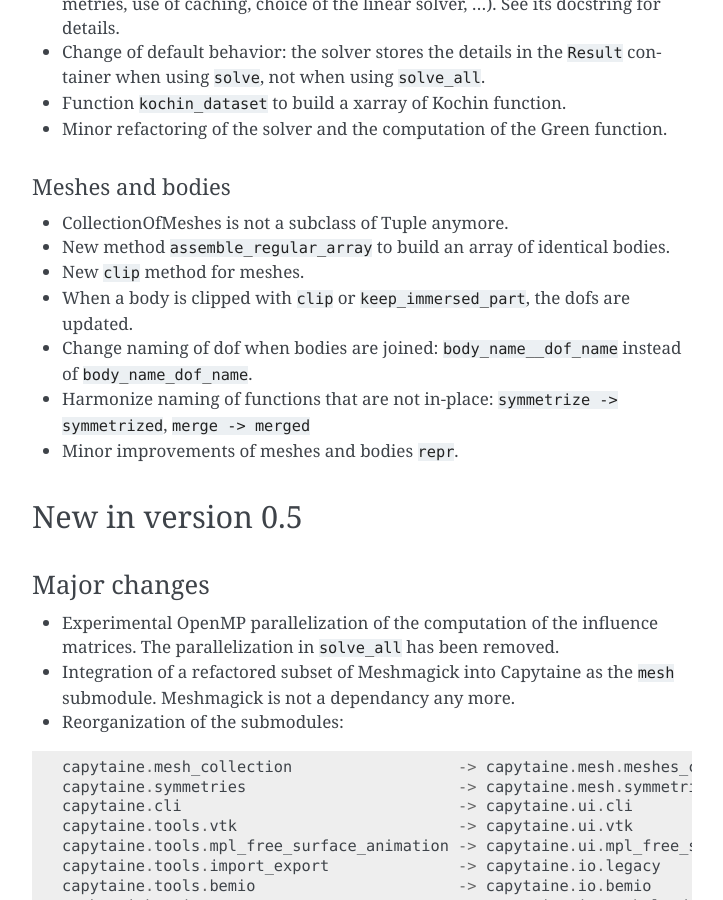
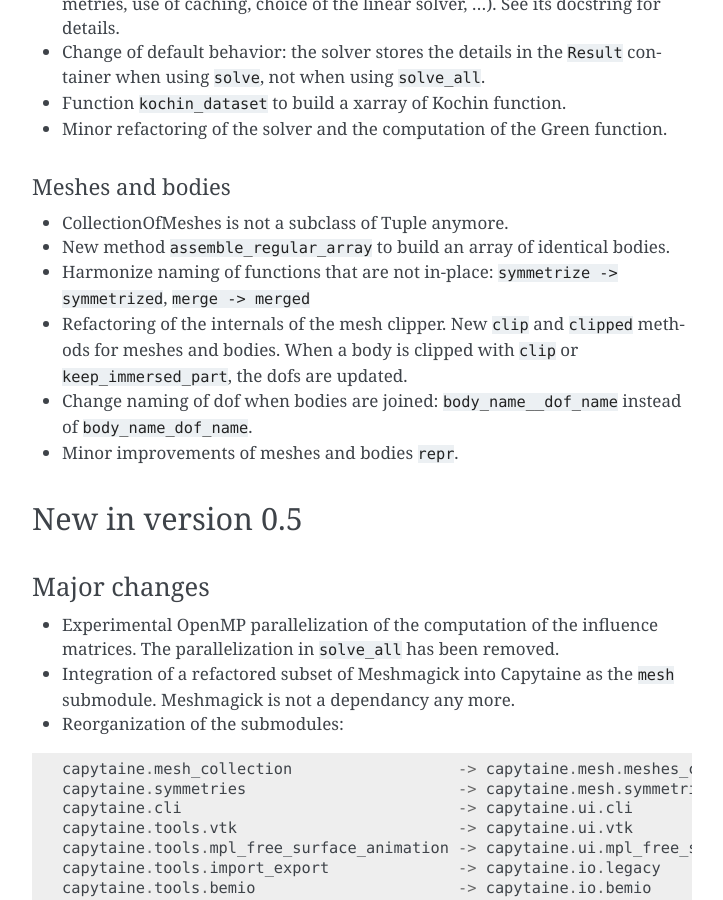
Before and after one commit to capytaine/capytaine, a Sphinx documentation site: the page built from docs/changelog.rst, in a window 1280 px wide and 900 px high, scrolled down 747 px. Shown: the whole window, without its empty margins (388-1111 px from the left). Built offline with Sphinx 7.4.7, drawn with Linux system fonts in a browser that asks for light colours.

Commit message:
Update changelog.

```diff
--- a/docs/changelog.rst
+++ b/docs/changelog.rst
@@ -56,13 +56,12 @@
 
 * New method :code:`assemble_regular_array` to build an array of identical bodies.
 
-* New :code:`clip` method for meshes.
+* Harmonize naming of functions that are not in-place: :code:`symmetrize -> symmetrized`, :code:`merge -> merged`
 
-* When a body is clipped with :code:`clip` or :code:`keep_immersed_part`, the dofs are updated.
+* Refactoring of the internals of the mesh clipper. New :code:`clip` and :code:`clipped` methods for meshes and bodies.
+  When a body is clipped with :code:`clip` or :code:`keep_immersed_part`, the dofs are updated.
 
 * Change naming of dof when bodies are joined: :code:`body_name__dof_name` instead of :code:`body_name_dof_name`.
-
-* Harmonize naming of functions that are not in-place: :code:`symmetrize -> symmetrized`, :code:`merge -> merged`
 
 * Minor improvements of meshes and bodies :code:`repr`.
 
```
